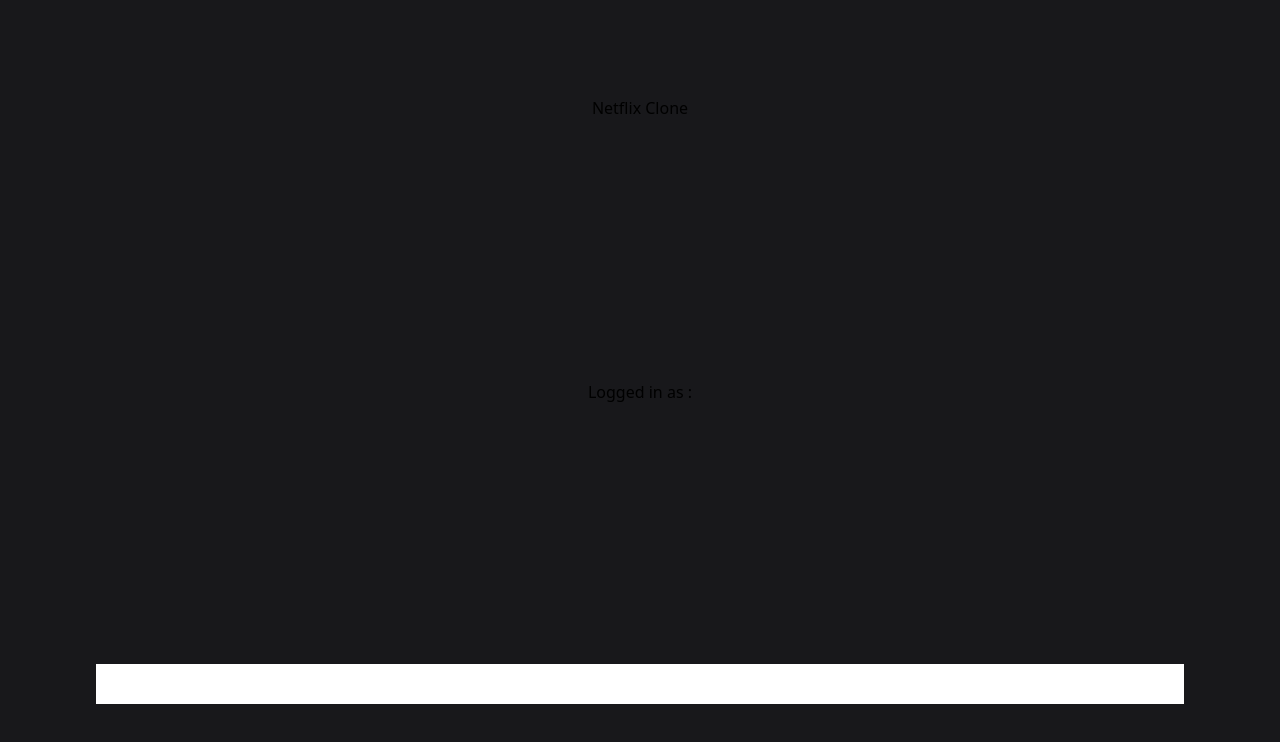
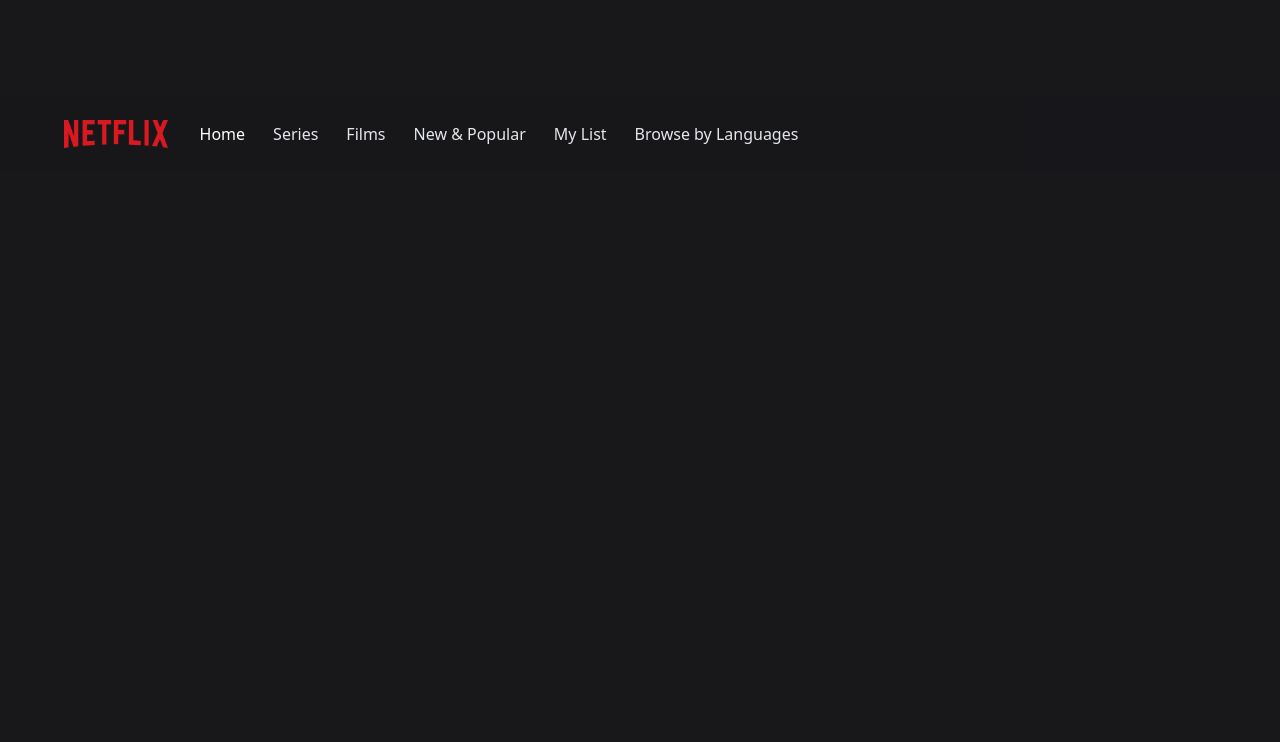
Before and after one commit to AlSh007/netflix-clone, a Next.js app: page / in a window 1280 px wide. Shown: the top 742 px of the page. Built offline with nearby package versions, Linux system fonts and the light colour scheme; no server answers; the database is empty; sample sign-in values are in the browser's storage.

Commit message:
created Navbar

```diff
--- /dev/null
+++ b/components/MobileMenu.tsx
@@ -0,0 +1,38 @@
+import React from "react";
+
+interface MobileMenuProps{
+    visible?: boolean;
+}
+
+const MobileMenu: React.FC<MobileMenuProps> = ({ visible }) =>{
+    if(!visible)
+    {
+        return null;
+    }
+    return(
+        <div className="bg-black w-56 absolute top-8 left-0 py-5 flex-col border-2 border-gray-800 flex">
+        <div className="flex flex-col gap-4">
+            <div className="px-3 text-center text-white hover:underline">
+            Home
+            </div>
+            <div className="px-3 text-center text-white hover:underline">
+            Series
+            </div>
+            <div className="px-3 text-center text-white hover:underline">
+            Films
+            </div>
+            <div className="px-3 text-center text-white hover:underline">
+            New & Popular
+            </div>
+            <div className="px-3 text-center text-white hover:underline">
+            My List
+            </div>
+            <div className="px-3 text-center text-white hover:underline">
+            Browse by Languages
+            </div>
+        </div>
+        </div>
+    )
+
+}
+export default MobileMenu;
--- /dev/null
+++ b/components/Navbar.tsx
@@ -0,0 +1,35 @@
+import NavbarItem from "./NavbarItem";
+
+const Navbar = () => {
+    return(
+        <nav className="w-full fixed z-40">
+            <div
+                className="
+                    px-4
+                    md:px-16
+                    py-6
+                    flex
+                    flex-row
+                    items-center
+                    transition
+                    duration-500
+                    bg-zinc-900/90
+                "
+            >
+                <img className="h-4 lg:h-7" src="/images/logo.png" alt="Logo" />
+                <div className="flex-row ml-8 gap-7 hidden lg:flex">
+                    <NavbarItem label="Home" active />
+                    <NavbarItem label="Series" />
+                    <NavbarItem label="Films" />
+                    <NavbarItem label="New & Popular" />
+                    <NavbarItem label="My List" />
+                    <NavbarItem label="Browse by Languages" />
+                </div>
+                <div className="lg:hidden flex flex-row items-center gap-2 ml-8 cursor-pointer relative">
+                    <p className="text-white text-sm">Browse</p>
+                </div>
+            </div>
+        </nav>
+    )
+}
+export default Navbar;
--- /dev/null
+++ b/components/NavbarItem.tsx
@@ -0,0 +1,15 @@
+import React from 'react';
+
+interface NavbarItemProps {
+    label: string;
+    active?: boolean;
+  }
+
+  const NavbarItem: React.FC<NavbarItemProps> = ({ label, active }) => {
+    return (
+    <div className={active ? 'text-white cursor-default' : 'text-gray-200 hover:text-gray-300 cursor-pointer transition'}>
+      {label}
+    </div>
+    )
+}
+export default NavbarItem;
--- a/pages/index.tsx
+++ b/pages/index.tsx
@@ -1,4 +1,4 @@
-import useCurrentUser from "@/hooks/useCurrentUser";
+import Navbar from "@/components/Navbar";
 import { User } from "@prisma/client";
 import { NextPageContext } from "next"
 import { getSession, signOut } from "next-auth/react"
@@ -19,12 +19,9 @@
 }
 
 export default function Home() {
-  const  { data: user }=useCurrentUser();
   return (
     <main className="flex min-h-screen flex-col items-center justify-between p-24">
-      <h1>Netflix Clone</h1>
-      <p>Logged in as : {user?.name}</p>
-      <button className="h-10 w-full bg-white" onClick={()=>signOut()}></button>
+      <Navbar/>
     </main>
   )
 }
```
